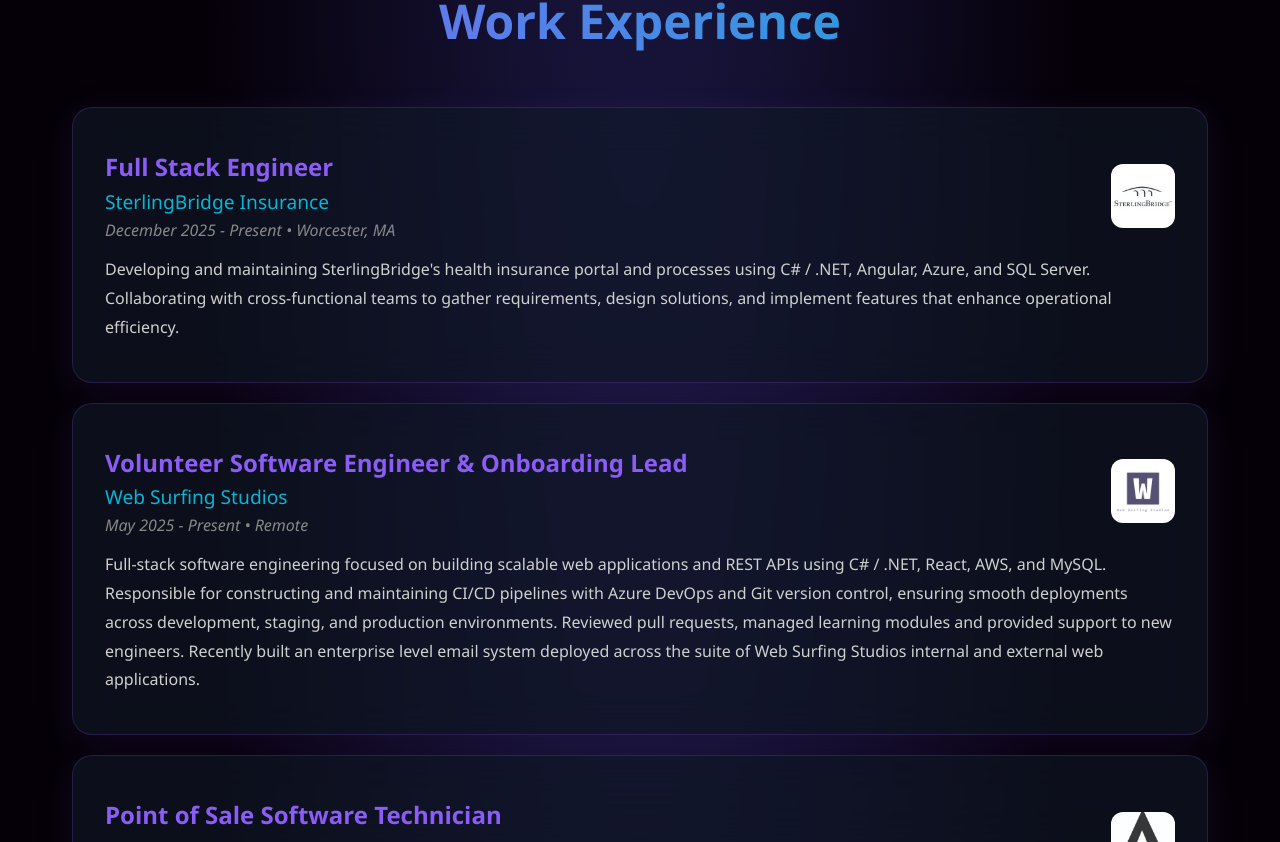
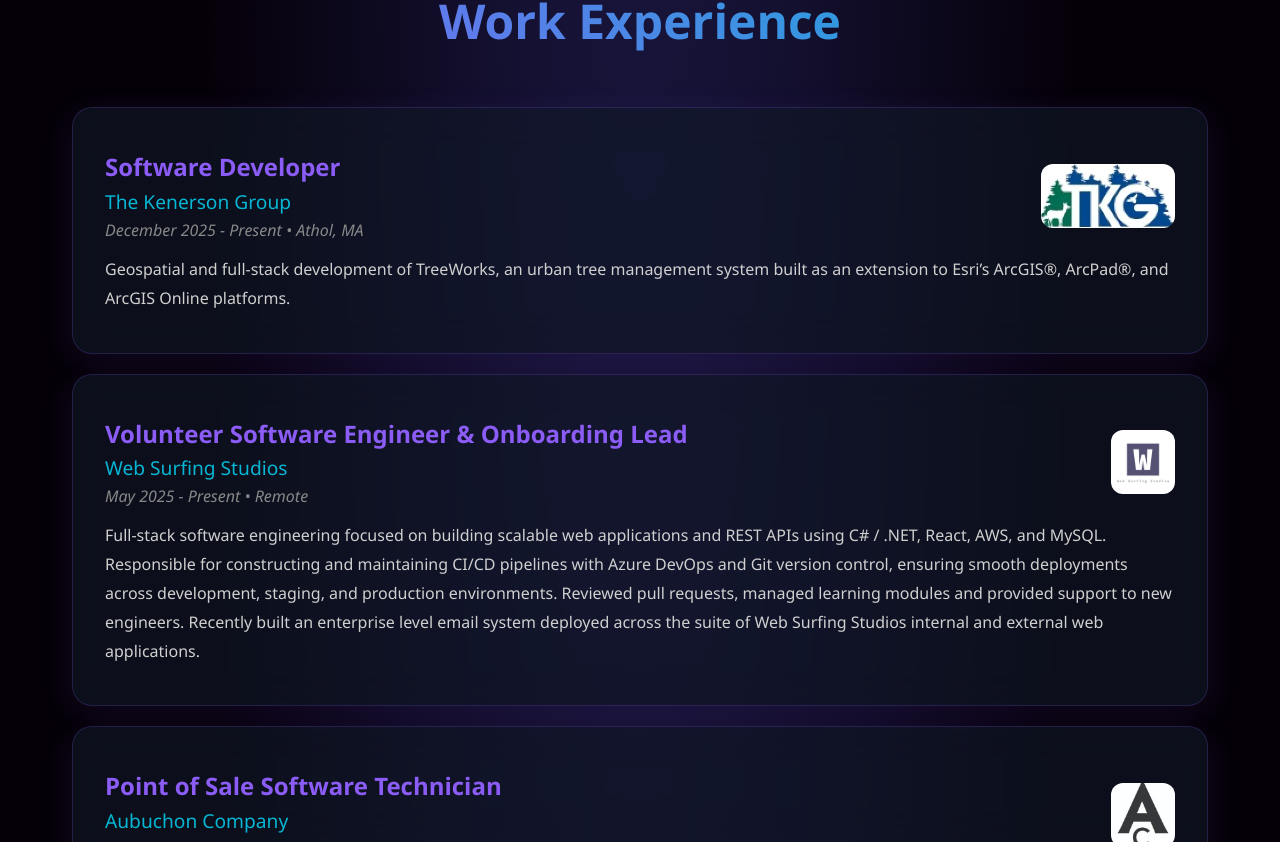
Before and after one commit to afahey03/portfolio, a React (Vite) app: page / in a window 1280 px wide. Shown: the part 1605-2447 px from the top of the page. Built offline with nearby package versions, Linux system fonts and the light colour scheme.

Commit message:
TOOK DIFFERENT JOB BECAUSE I GOT BETTER OFFER

```diff
--- a/src/components/Experience.jsx
+++ b/src/components/Experience.jsx
@@ -3,11 +3,11 @@
 const Experience = () => {
     const experiences = [
         {
-            title: 'Full Stack Engineer',
-            company: 'SterlingBridge Insurance',
-            date: 'December 2025 - Present • Worcester, MA',
-            description: 'Developing and maintaining SterlingBridge\'s health insurance portal and processes using C# / .NET, Angular, Azure, and SQL Server. Collaborating with cross-functional teams to gather requirements, design solutions, and implement features that enhance operational efficiency.',
-            logo: 'SterlingBridge.webp'
+            title: 'Software Developer',
+            company: 'The Kenerson Group',
+            date: 'December 2025 - Present • Athol, MA',
+            description: 'Geospatial and full-stack development of TreeWorks, an urban tree management system built as an extension to Esri’s ArcGIS®, ArcPad®, and ArcGIS Online platforms.',
+            logo: 'TKG.webp'
         },
         {
             title: 'Volunteer Software Engineer & Onboarding Lead',
```
Also changed, not shown: public/assets/logos/SterlingBridge.webp (deleted), public/assets/logos/TKG.webp (added).
